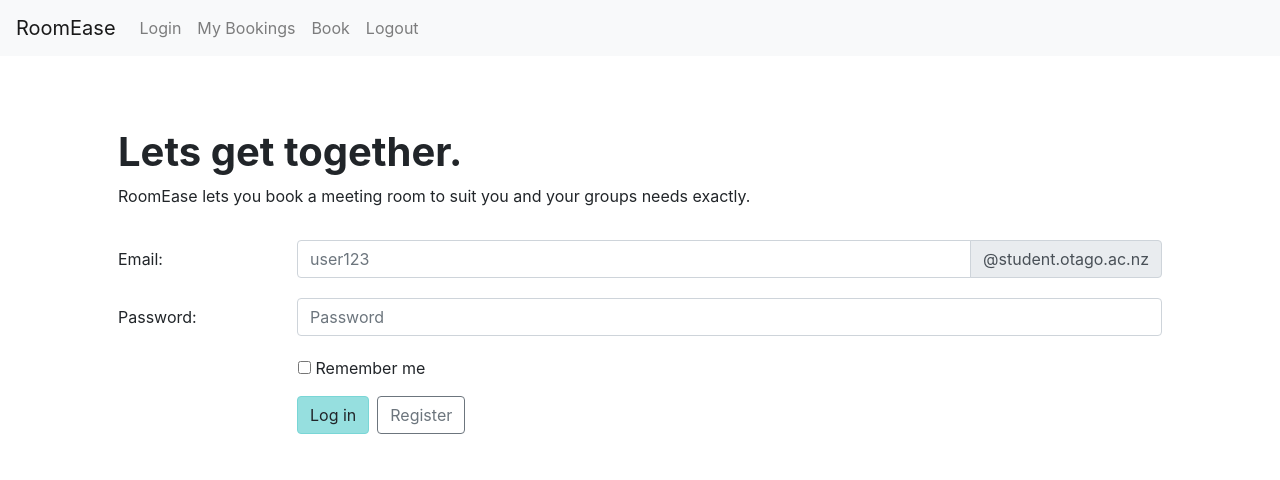
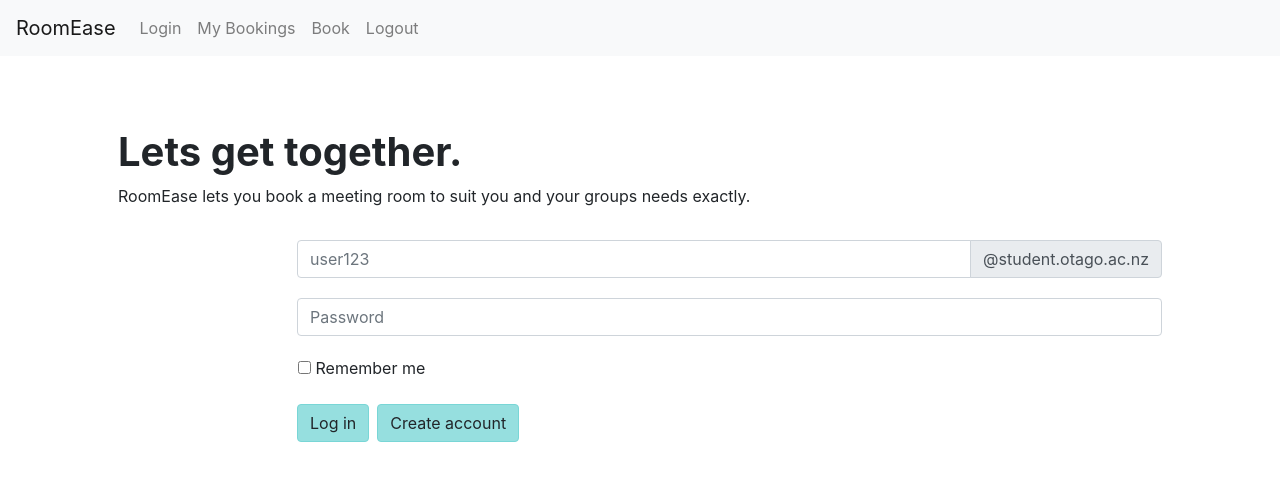
Before and after one commit to bradwindy/OneRoom, a React (Create React App) app in the folder app/: page /login in a window 1280 px wide. Shown: the top 480 px of the page. Built offline with nearby package versions, Linux system fonts and the light colour scheme.

Commit message:
Unavailable rooms pop-up box.

```diff
--- a/app/src/components/Login.jsx
+++ b/app/src/components/Login.jsx
@@ -151,7 +151,7 @@ class Login extends Component {
                             </div>
                         </div>
                         <div className="form-group row">
-                            <label htmlFor="inputEmail3" className="col-sm-2 col-form-label">Email:</label>
+                            <label htmlFor="inputEmail3" className="col-sm-2 col-form-label"></label>
                             <div className="col-sm-10 input-group">
                                 <input type="text"
                                        className={validation.email.classText}
@@ -176,7 +176,7 @@ class Login extends Component {
                         </div>
 
                         <div className="form-group row">
-                            <label htmlFor="inputPassword3" className="col-sm-2 col-form-label">Password:</label>
+                            <label htmlFor="inputPassword3" className="col-sm-2 col-form-label"></label>
                             <div className="col-sm-10">
                                 <input type="password"
                                        className={validation.password.classText}
@@ -213,7 +213,7 @@ class Login extends Component {
                             </div>
                             <div className="col-sm-10">
                                 <button type="submit" className="btn btn-primary" onClick={this.handleSubmit} >Log in</button>
-                                <a className="btn btn-outline-secondary ml-2" href="/register" role="button">Register</a>
+                                <a className="btn btn-primary m-2" href="/register" role="button">Create account</a>
                             </div>
                         </div>
                     </form>
--- a/app/src/components/Rooms.jsx
+++ b/app/src/components/Rooms.jsx
@@ -58,7 +58,18 @@ handleBook = (roomId) => {
     //Function to loop through the array of rooms and display them as individual rooms
     getRoomCards() {
 
-        if (this.state.rooms.length === 0) return <p>There are no rooms available for this date.</p>;
+        if (this.state.rooms.length === 0)
+          return (
+            <div className="card mt-3 w-75 mx-auto mt-5">
+              <div className="card-body m-1 mt-3 text-center">
+                <p>There are no rooms available for this date.</p>
+                <a href="/book/date" class="card-link text-center">
+                  Go back
+                </a>
+              </div>
+            </div>
+          );
+
 
 
         return (
--- a/app/src/scss/custom.scss
+++ b/app/src/scss/custom.scss
@@ -1,6 +1,14 @@
 @import '~bootstrap/scss/bootstrap.scss';
 @import '~bootstrap/scss/_navbar.scss';
 @import '~bootstrap/scss/_buttons.scss';
+@import '~bootstrap/scss/mixins/_border-radius.scss';
+
+
+.form-control{
+  @include border-radius($input-border-radius, 0);
+}
+@import '~bootstrap/scss/_forms.scss';
+
 
 $font-size-base:20px;
 
@@ -39,6 +47,9 @@ $link-color: #1A1B !default;
 
   $mynewcolor:rgb(150, 223, 223);
   $gradientcolor: linear-gradient(#e66465, #9198e5);
+  $headingcolor: #6C889E;
+
+
 
 
 
@@ -49,3 +60,7 @@ $link-color: #1A1B !default;
 .btn-outline-primary {
     @include button-outline-variant($mynewcolor, #222222, lighten($mynewcolor,5%), $mynewcolor);
 }
+
+#create-account {
+  color: $mynewcolor;
+}
```
